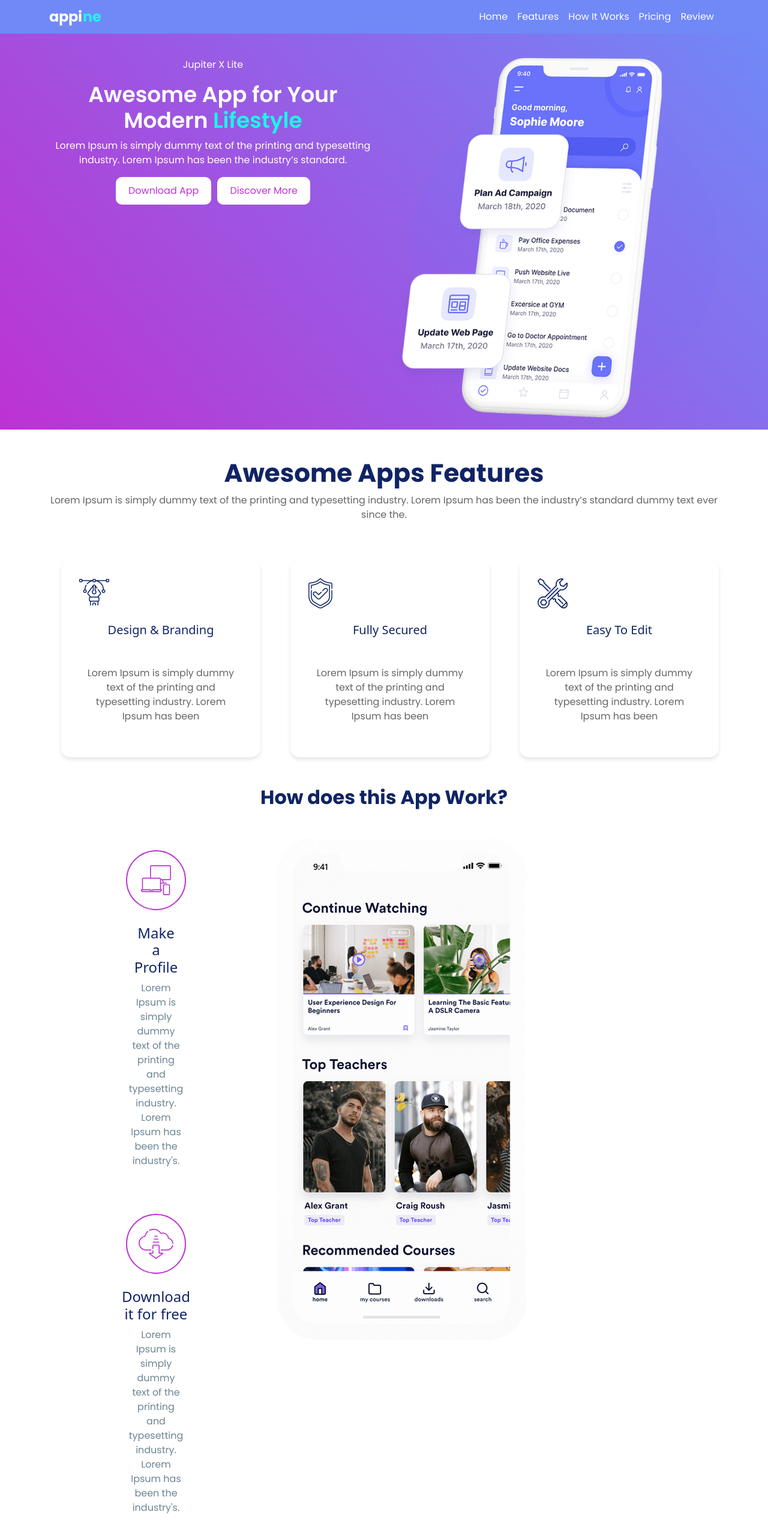
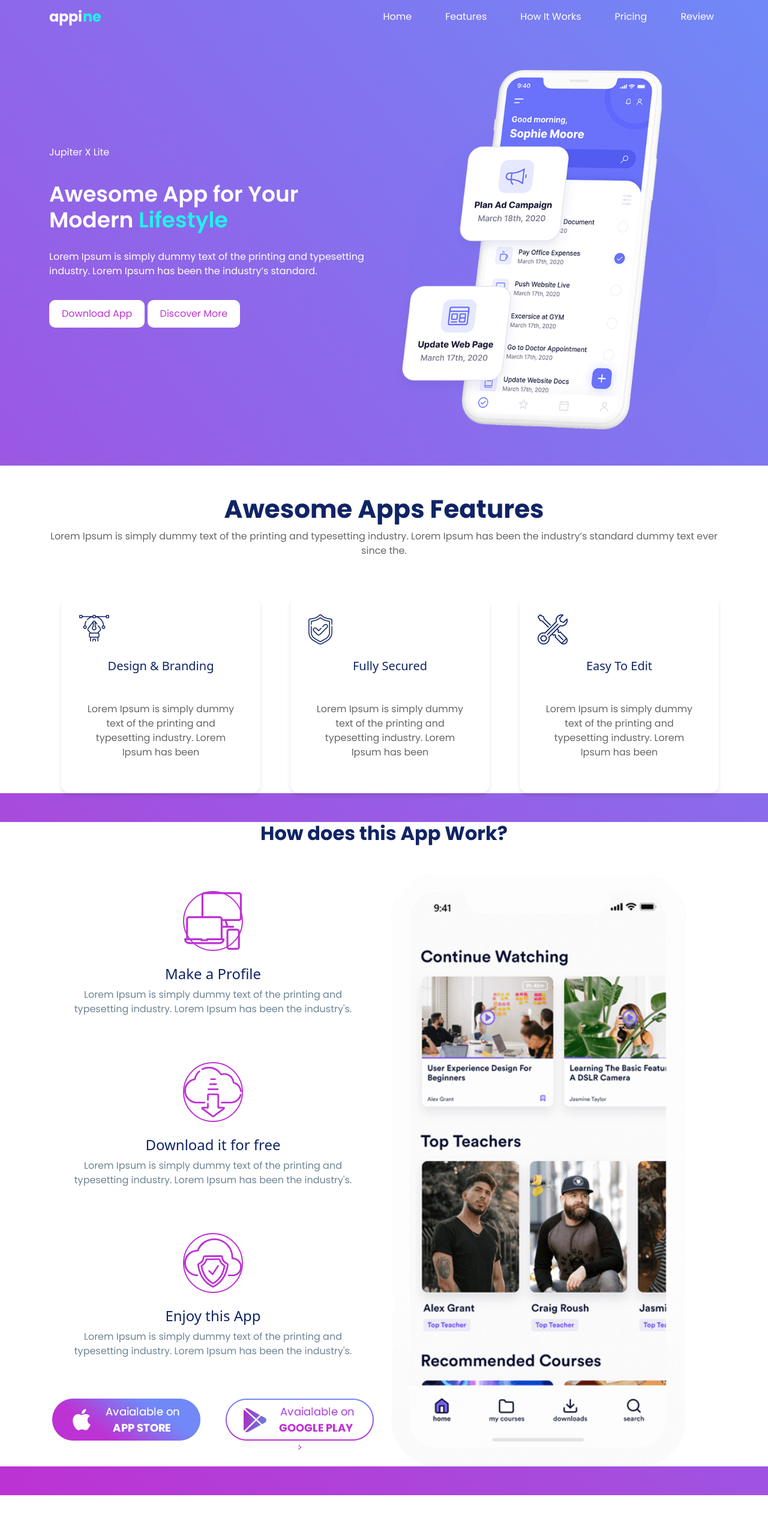
Before and after one commit to troyh757/dmd-3470-adv, a website built with webpack: page final-project/index.html in a window 1280 px wide. Shown: the top 2560 px of the page at 60% size. After the commit the page ends 2492 px from the top, so only its background shows below. Built offline with nearby package versions, Linux system fonts and the light colour scheme.

Commit message:
Add gradient background to body, adjust section paddings, and enhance layout for sections 1, 2, and 3

```diff
--- a/final-project/css/style.css
+++ b/final-project/css/style.css
@@ -245,6 +245,14 @@ textarea {
   }
 }
 
+body {
+  background-image: linear-gradient(
+    230deg,
+    rgb(112, 137, 247) 0%,
+    rgb(189, 50, 211) 100%
+  );
+}
+
 .navbar-nav .nav-link {
   font-family: "Poppins", sans-serif;
   font-weight: 400;
@@ -256,14 +264,9 @@ a {
 }
 
 .section1 {
-  background-image: linear-gradient(
-    230deg,
-    rgb(112, 137, 247) 0%,
-    rgb(189, 50, 211) 100%
-  );
   background-color: transparent;
   text-align: center;
-  padding: 40px 20px 20px 20px;
+  padding: 60px 20px 60px 20px;
 }
 
 .hero-phone-image {
@@ -305,6 +308,10 @@ h1 {
   display: flex;
   gap: 10px;
   width: 100%;
+}
+
+.section2 {
+  background-color: white;
 }
 
 .section2 h1 {
@@ -358,6 +365,10 @@ h1 {
   left: 30px;
 }
 
+.section3 {
+  background-color: white;
+}
+
 .section3 h1 {
   color: #102465 !important;
   font-weight: 700 !important;
@@ -407,12 +418,55 @@ h1 {
   padding: 20px;
 }
 
+.how-buttons {
+  display: flex;
+  justify-content: center;
+}
+
 @media (min-width: 768px) {
+  nav {
+    background-color: transparent !important;
+  }
+
+  .navbar-nav {
+    gap: 40px;
+  }
+
+  .section1-container {
+    display: flex;
+    flex-direction: row;
+    align-items: center;
+  }
+
   .feature-section {
     flex-direction: row;
     gap: 10px;
   }
 
-  .how-cards {
+  .sec1text {
+    display: flex;
+    flex-direction: column;
+    text-align: left;
+    gap: 20px;
+  }
+
+  .img-circle {
+    width: 100px;
+    height: 100px;
+  }
+
+  .img-circle img {
+    width: 60%;
+  }
+  .how-card img {
+    width: 100%;
+  }
+
+  .how-buttons {
+    display: flex;
+  }
+
+  .buttons {
+    justify-content: flex-start !important;
   }
 }
--- a/final-project/index.html
+++ b/final-project/index.html
@@ -86,8 +86,8 @@
     <main>
       <section class="section1">
         <div class="container">
-          <div class="row">
-            <div class="col-sm-12 col-md-6">
+          <div class="section1-container row">
+            <div class="sec1text col-sm-12 col-md-6">
               <p>Jupiter X Lite</p>
               <h1>
                 Awesome App for Your Modern
@@ -97,7 +97,7 @@
                 Lorem Ipsum is simply dummy text of the printing and typesetting
                 industry. Lorem Ipsum has been the industry’s standard.
               </p>
-              <div class="buttons justify-content-center">
+              <div class="sec1buttons justify-content-center">
                 <a href="#" class="btn btn-custom-white">Download App</a>
                 <a href="#" class="btn btn-custom-white">Discover More</a>
               </div>
@@ -167,13 +167,13 @@
       </section>
 
       <section class="section3">
-        <div class="container">
+        <div class="container mt-5 mb-5">
           <div class="row">
-            <div class="col-sm-12 col-md-12 mb-5 mt-5">
+            <div class="col-sm-12 col-md-12 mb-5 mt-6">
               <h1>How does this App Work?</h1>
             </div>
-            <div class="how-cards col-sm-12 col-md-4">
-              <div class="col-sm-12 col-md-4">
+            <div class="how-cards col-sm-12 col-md-6">
+              <div class="col-sm-12 col-md-12">
                 <div class="how-card">
                   <div class="img-circle">
                     <img src="img/image (4).svg" />
@@ -186,7 +186,7 @@
                   </p>
                 </div>
               </div>
-              <div class="col-sm-12 col-md-4">
+              <div class="col-sm-12 col-md-12">
                 <div class="how-card">
                   <div class="img-circle">
                     <img src="img/image (5).svg" />
@@ -199,7 +199,7 @@
                   </p>
                 </div>
               </div>
-              <div class="col-sm-12 col-md-4">
+              <div class="col-sm-12 col-md-12">
                 <div class="how-card">
                   <div class="img-circle">
                     <img src="img/image (6).svg" />
@@ -212,16 +212,21 @@
                   </p>
                 </div>
               </div>
-              <div class="how-buttons col-sm-12 col-md-4">
-                <a href="#" class="btn btn-custom-white">Download App</a>
-                <a href="#" class="btn btn-custom-white">Discover More</a>
+              <div class="how-buttons col-sm-12 col-md-6">
+                <a href="#" class="btn btn-custom-white"
+                  ><img src="img/app-store-img.png"
+                /></a>
+                <a href="#" class="btn btn-custom-white"
+                  ><img src="img/google-play-img.png" /> ></a
+                >
               </div>
             </div>
-            <div class="col-sm-12 col-md-8">
+            <div class="col-sm-12 col-md-6">
               <img
                 src="img/app-work-img-2.png"
                 alt="Phone Image"
                 class="how-phone-image"
+                width="90%"
               />
             </div>
           </div>
```
